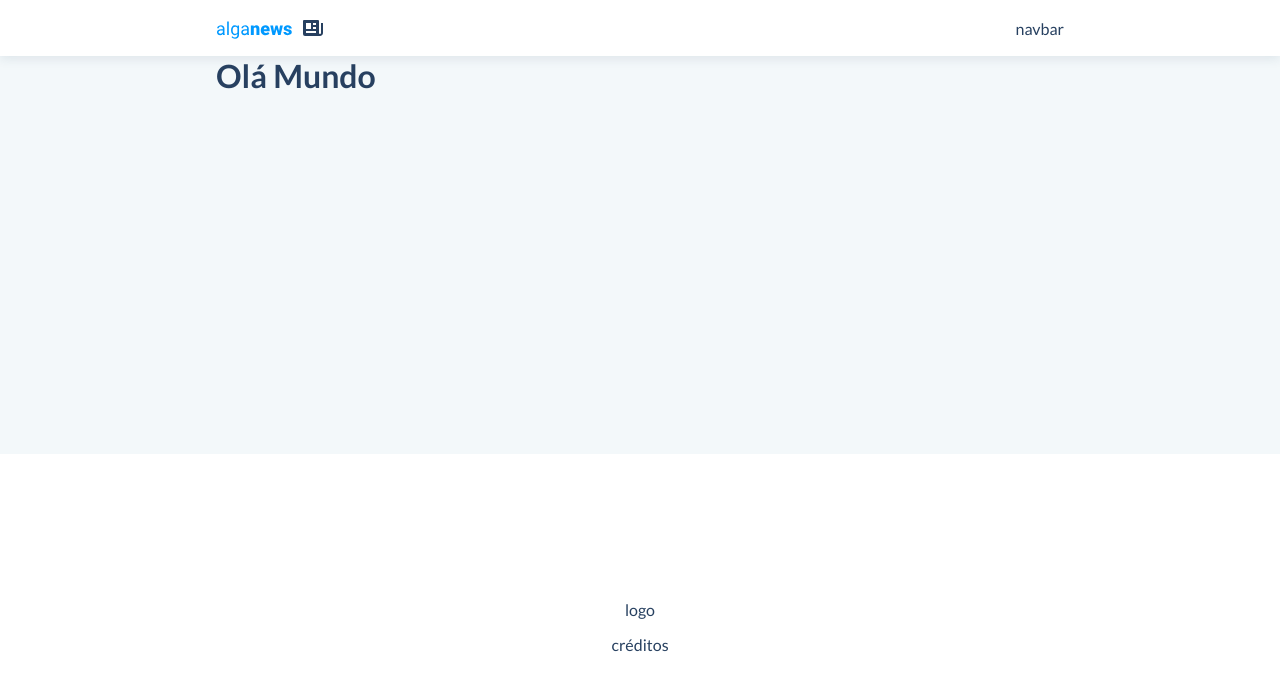
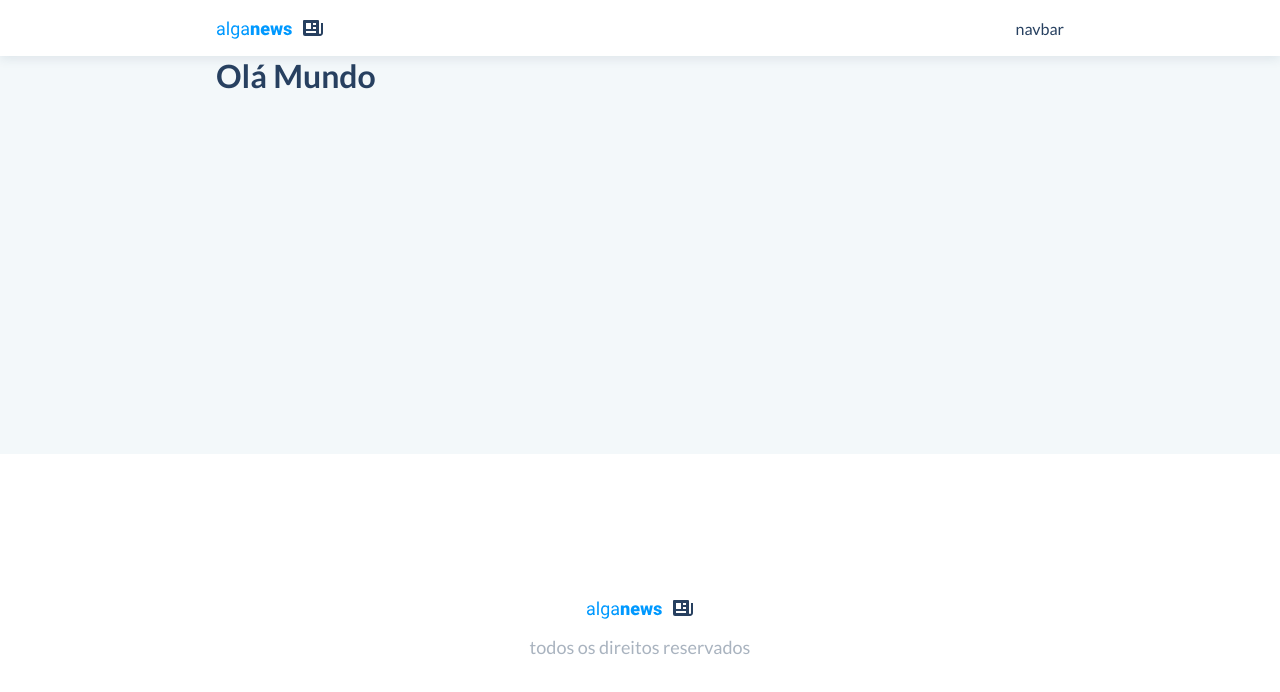
Before and after one commit to antoniotnn/alganews-blog, a Next.js app: page /teste in a window 1280 px wide. Shown: the top 692 px of the page. Built offline with nearby package versions, Linux system fonts and the light colour scheme.

Commit message:
Credits in Footer

```diff
--- a/components/Footer.tsx
+++ b/components/Footer.tsx
@@ -1,13 +1,14 @@
 import styled from "styled-components";
-import { transparentize } from "polished";
 import {FOOTER_HEIGHT} from "../_constants";
+import Logo from "./Logo";
+import {transparentize} from "polished";
 
 export default function Footer(props: any) {
     return (
         <Wrapper>
             <Container>
-                <span>logo</span>
-                <span>créditos</span>
+                <Logo />
+                <Credits>todos os direitos reservados</Credits>
             </Container>
         </Wrapper>
     );
@@ -31,3 +32,8 @@ const Container = styled.div`
     margin: auto;
     height: 100%;
 `;
+
+const Credits = styled.p`
+    font-size: 18px;
+    color: ${(p) => transparentize(0.6, p.theme.activeElementForeground)};
+`;
```
